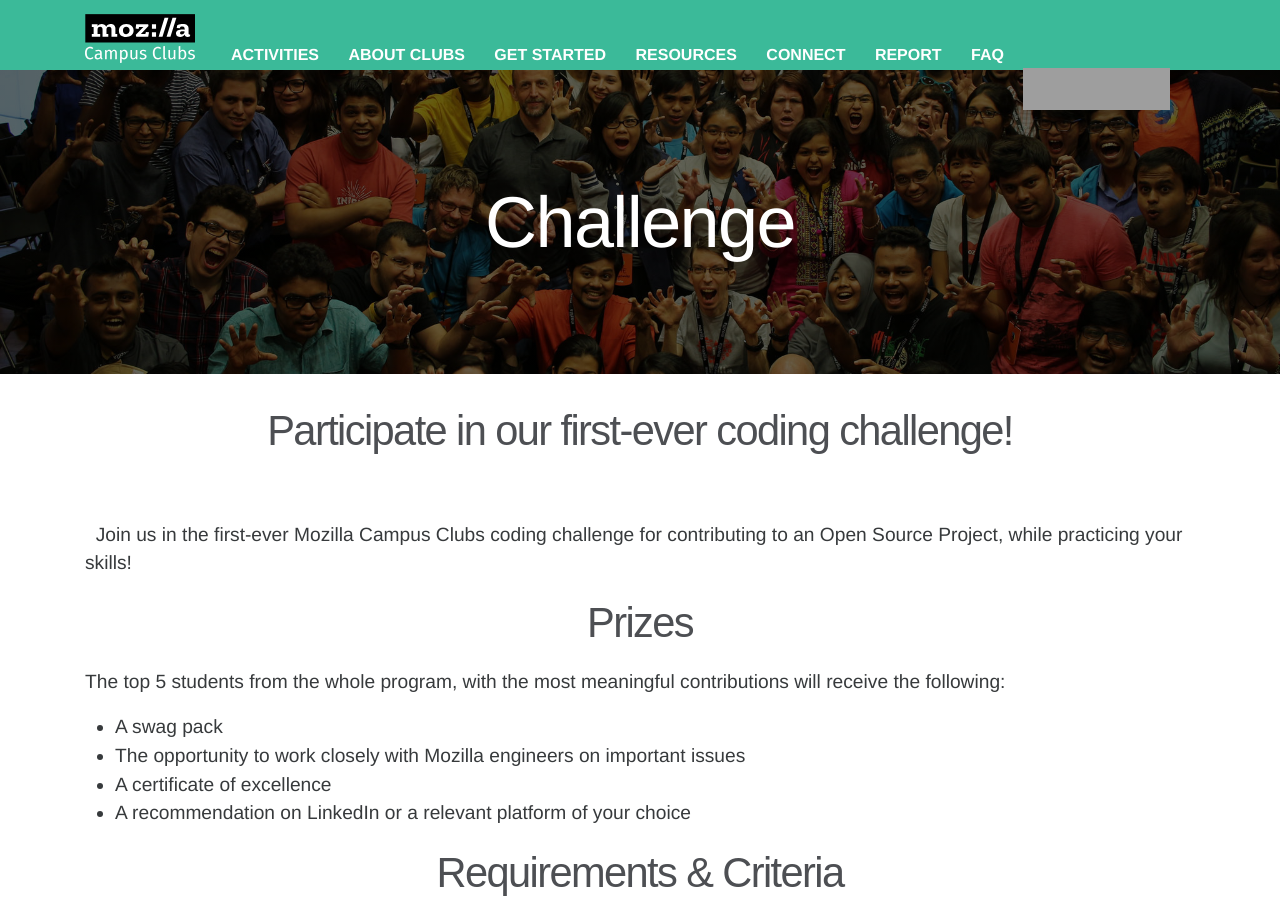
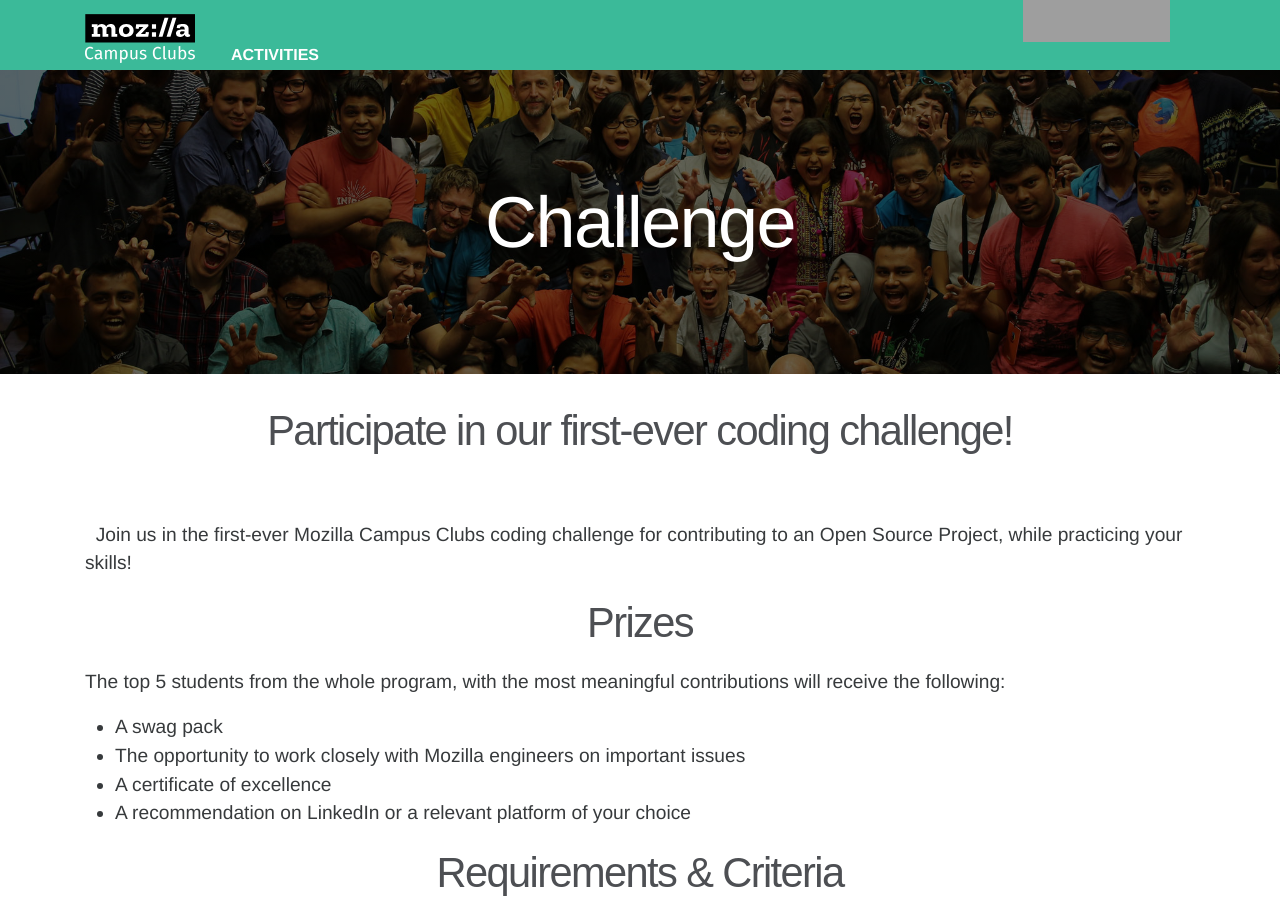
Before and after one commit to mozilla/mozilla-campus-clubs, a Jekyll site: the page built from _pages/challenge.md, in a window 1280 px wide and 900 px high. Built offline with Jekyll 4.4.1, drawn with Linux system fonts in a browser that asks for light colours; some web fonts are replaced; grey boxes are pictures that could not be loaded.

Commit message:
removed old nav links

```diff
--- a/_includes/header.html
+++ b/_includes/header.html
@@ -9,12 +9,7 @@
       </button>
       <div class="collapse navbar-toggleable-md" id="exCollapsingNavbar">
         <a class="nav-link" href="/activities/">Activities</a>
-        <a class="nav-link" href="/about/">About Clubs</a>
-        <a class="nav-link" href="/get-started/">Get Started</a>
-        <a class="nav-link" href="/resources/">Resources</a>
-        <a class="nav-link" href="/connect/">Connect</a>
-        <a class="nav-link" href="/report/#">Report</a>
-        <a class="nav-link" href="/faq/">FAQ</a>
+
       </div>
 
       <div id="tabzilla" class="hidden-lg-down">
```
